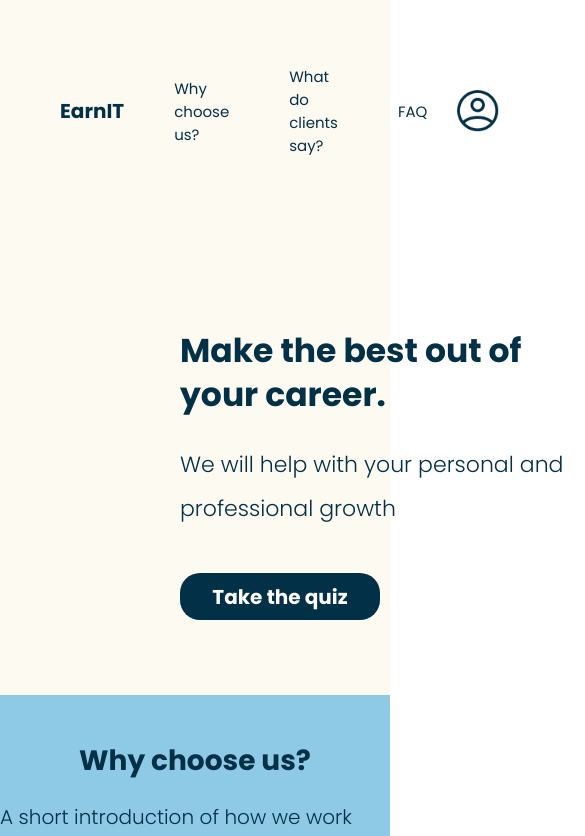
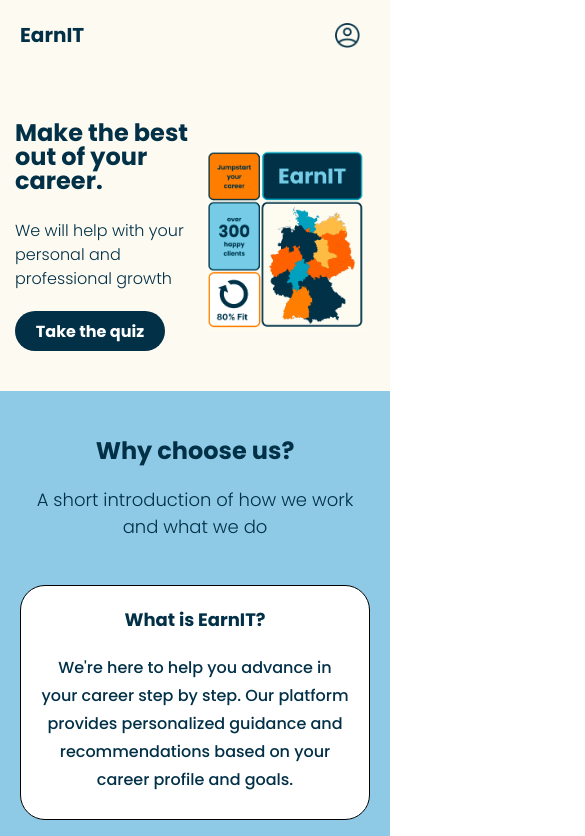
Before and after one commit to pikkukurkku/EarnIT, a React (Vite) app: page / in a window 390 px wide. Shown: the top 836 px of the page, 585 px wide, since content can reach past the window. Built offline with nearby package versions, Linux system fonts and the light colour scheme; no server answers.

Commit message:
homepage almost responsive

```diff
--- a/src/components/Footer.module.css
+++ b/src/components/Footer.module.css
@@ -45,3 +45,61 @@
   display: flex;
   flex-direction: row;
 }
+
+@media only screen and (max-width: 600px) {
+  .footer {
+    background-color: #023047;
+    color: white;
+    margin: 0;
+    padding: 0;
+    display: flex;
+    flex-direction: column;
+    justify-content: center;
+    align-items: center;
+  }
+
+  .footer h4 {
+    color: white;
+    font-size: 18px;
+    font-weight: 500;
+    text-align: center;
+  }
+
+  .footer p {
+    color: white;
+    font-size: 14px;
+    font-weight: 500;
+    text-align: center;
+  }
+
+  .footer-boxes {
+    display: flex;
+    flex-direction: column;
+    padding: 35px 0 50px;
+    justify-content: center;
+    align-items: center;
+    line-height: 1.8;
+  }
+
+  .footer-img {
+    width: 38px;
+    margin: 0;
+    padding: 15px;
+  }
+
+  .footer span {
+    font-size: 11px;
+    align-self: center;
+    margin-bottom: 25px;
+  }
+
+  .get-connected-pics {
+    display: flex;
+    flex-direction: row;
+  }
+
+ span {
+  text-align: center;
+ }
+
+}
--- a/src/components/Navbar.jsx
+++ b/src/components/Navbar.jsx
@@ -7,15 +7,17 @@
   const { isLoggedIn, user, logOutUser } = useContext(AuthContext);
   console.log("Logged-in User:", user);
   const userId = user && user._id;
+
+
   return (
     <nav className={styles["navbar"]}>
     <div className={styles["navbar-main"]}>
       <Link to="/" className={styles["logo"]}>
         <span>EarnIT</span>
       </Link>
-        <p>Why choose us?</p>
-        <p>What do clients say?</p>
-        <p>FAQ</p>
+        <p className={styles["paragraph"]}>Why choose us?</p>
+        <p className={styles["paragraph"]}>What do clients say?</p>
+        <p className={styles["paragraph"]}>FAQ</p>
         </div>
 
         {isLoggedIn ? (
--- a/src/components/Navbar.module.css
+++ b/src/components/Navbar.module.css
@@ -8,7 +8,7 @@
   font-size: 18px;
   font-family: Poppins;
   font-weight: 400;
-padding: 50px 0 9px 60px
+padding: 50px 0 9px 60px;
 }
 
 .logo {
@@ -70,3 +70,27 @@
   .hey {
     margin-left: 220px;
   }
+
+
+  @media only screen and (max-width: 600px) {
+    .navbar {
+      padding: 20px;
+    }
+
+   .paragraph {
+    display: none;
+   }
+
+
+    .profile-icon {
+      width: 25px;
+      margin-right: 10px;
+
+    }
+
+    .logout-btn {
+      width: 80px;
+      margin-right: 20px;
+    }
+
+  }
--- a/src/components/NavbarLoggedIn.jsx
+++ b/src/components/NavbarLoggedIn.jsx
@@ -4,7 +4,7 @@
 import { AuthContext } from "../context/auth.context";
 import authService from "./../services/auth.service";
 
-function Navbar() {
+function NavbarLoggedIn() {
   const { isLoggedIn, user, logOutUser } = useContext(AuthContext);
 
   const navigate = useNavigate();
@@ -49,4 +49,4 @@
   );
 }
 
-export default Navbar;
+export default NavbarLoggedIn;
--- a/src/components/NavbarLoggedIn.module.css
+++ b/src/components/NavbarLoggedIn.module.css
@@ -72,3 +72,26 @@
   flex-direction: column;
   gap: 5px
 }
+
+@media only screen and (max-width: 600px) {
+  .navbar {
+    padding: 20px;
+  }
+
+ .paragraph {
+  display: none;
+ }
+
+
+  .profile-icon {
+    width: 25px;
+    margin-right: 10px;
+
+  }
+
+  .logout-btn {
+    width: 80px;
+    margin-right: 20px;
+  }
+
+}
--- a/src/components/ReadyToShine.module.css
+++ b/src/components/ReadyToShine.module.css
@@ -51,3 +51,52 @@
     font-size: 20px;
     margin-top: 0;
   }
+
+  @media only screen and (max-width: 600px) {
+    .ReadyToShine {
+      background-color: #fdfbf1;
+      display: flex;
+      flex-direction: column;
+      justify-content: center;
+      align-items: center;
+      padding: 40px 0 80px; /* Adjusted padding for mobile */
+  }
+
+  .ReadyToShineHeader {
+      color: #023047;
+      font-family: Poppins;
+      font-size: 24px; /* Decreased font size for mobile */
+      margin-bottom: 0;
+  }
+
+  .quizButton {
+      font-family: Poppins;
+      border-radius: 20px;
+      border: none;
+      background-color: #023047;
+      padding: 12px 22px;
+      color: white;
+      width: 200px;
+      height: 47px;
+      font-size: 18px;
+      margin: 10px 0;
+      font-weight: bold;
+  }
+
+  .star-img {
+      width: 20%;
+      padding: 0;
+      margin: 10px 0;
+  }
+
+  .take-the-quiz {
+      display: flex;
+      flex-direction: column;
+      align-items: center;
+  }
+
+  .link-to-quiz1 {
+      margin-top: 20px;
+  }
+
+}
--- a/src/components/WhatDoClientsSay.module.css
+++ b/src/components/WhatDoClientsSay.module.css
@@ -73,3 +73,13 @@
   align-items: center;
   padding: 0 15px
 }
+
+
+@media only screen and (max-width: 600px) {
+  .boxes {
+    display: flex;
+    flex-direction: column;
+    align-content: center;
+    justify-content: center;
+  }
+}
--- a/src/components/WhyChooseUs.module.css
+++ b/src/components/WhyChooseUs.module.css
@@ -55,3 +55,69 @@
   font-family: Poppins;
   font-weight: 300;
 }
+
+
+@media only screen and (max-width: 600px) {
+  .WhyChooseUs {
+    background-color: #8ecae6;
+    font-family: Poppins;
+    font-weight: 700;
+    color: #023047;
+    display: flex;
+    flex-direction: column;
+    justify-content: center;
+    align-items: center;
+  }
+
+  .boxes {
+    display: flex;
+    flex-direction: column;
+    align-content: center;
+    justify-content: center;
+    gap: 18px;
+    margin: 0;
+  }
+
+  .box {
+    background-color: white;
+    border: 1px solid black;
+    border-radius: 25px;
+    line-height: 28px;
+    color: #023047;
+    text-align: center;
+    box-sizing: border-box;
+    margin: 0px 10px;
+  }
+
+  .whyh5 {
+    font-size: 18px;
+    font-weight: bold;
+    padding: 5px;
+    margin: 15px
+  }
+
+  .why-article {
+    font-size: 16px;
+    font-weight: 500;
+    padding: 0 20px 25px;
+  }
+
+  .header-whyChooseUs {
+    font-family: Poppins;
+    font-size: 24px;
+    padding: 0;
+    margin-bottom: 3px;
+  }
+
+  .short-intro {
+    font-size: 18px;
+    font-family: Poppins;
+    font-weight: 300;
+    padding: 0 25px;
+    text-align: center;
+  }
+
+  .boxes {
+    margin: 30px 10px;
+  }
+}
--- a/src/pages/HomePage.jsx
+++ b/src/pages/HomePage.jsx
@@ -1,4 +1,5 @@
-import { useEffect } from "react";
+import { useEffect, useContext } from "react";
+import { AuthContext } from "../context/auth.context";
 import styles from "./HomePage.module.css"
 import WhyChooseUs from "../components/WhyChooseUs";
 import WhatDoClientsSay from "../components/WhatDoClientsSay";
@@ -6,11 +7,15 @@
 import ReadyToShine from "../components/ReadyToShine";
 import { Link } from "react-router-dom";
 import Navbar from "../components/Navbar";
+import NavbarLoggedIn from "../components/NavbarLoggedIn";
 import Footer from "../components/Footer";
 // import ProgressBar from "../components/ProgressBar";
 
 
 function HomePage() {
+
+
+  const { isLoggedIn } = useContext(AuthContext);
 
     useEffect(() => {
       window.scrollTo(0, 0);
@@ -18,7 +23,11 @@
 
   return (
     <>
-    <Navbar />
+        {isLoggedIn ? (
+        <NavbarLoggedIn />
+      ) : (
+        <Navbar />
+      )}
     <div className={styles["headerDiv"]}>
     <div className={styles["text"]}>
       <h1 className={styles["header"]}>Make the best out of your career.</h1>
--- a/src/pages/HomePage.module.css
+++ b/src/pages/HomePage.module.css
@@ -63,3 +63,58 @@
   justify-content: flex-end;
   margin-bottom: 20px;
 }
+
+
+@media only screen and (max-width: 600px) {
+  .headerDiv {
+    font-size: 18px;
+    line-height: 24px;
+    padding: 35px 15px 15px;
+    font-family: Poppins;
+    font-weight: 700;
+    color: #023047;
+    height: auto;
+    background-color: #fdfbf1;
+    display: flex;
+    align-content: flex-start;
+    justify-content: flex-start;
+  }
+
+  .quizButton {
+    width: 150px;
+    height: 40px;
+    font-size: 16px;
+    font-family: Poppins;
+    border-radius: 20px;
+    border: none;
+    background-color: #023047;
+    padding: 12px, 22px;
+    color: white;
+    margin-bottom: 5px;
+    font-weight: bold;
+  }
+
+  .header {
+    font-size: 24px;
+    width: auto;
+    margin-bottom: 10px;
+  }
+
+  .wewillhelp {
+    font-size: 16px;
+    width: auto;
+    margin-bottom: 20px;
+  }
+
+  .earnIT {
+    width: 100%;
+    height: auto;
+  }
+
+  .imageContainer {
+    display: flex;
+    justify-content: center;
+    align-items: center;
+    margin: 10px
+  }
+}
```
